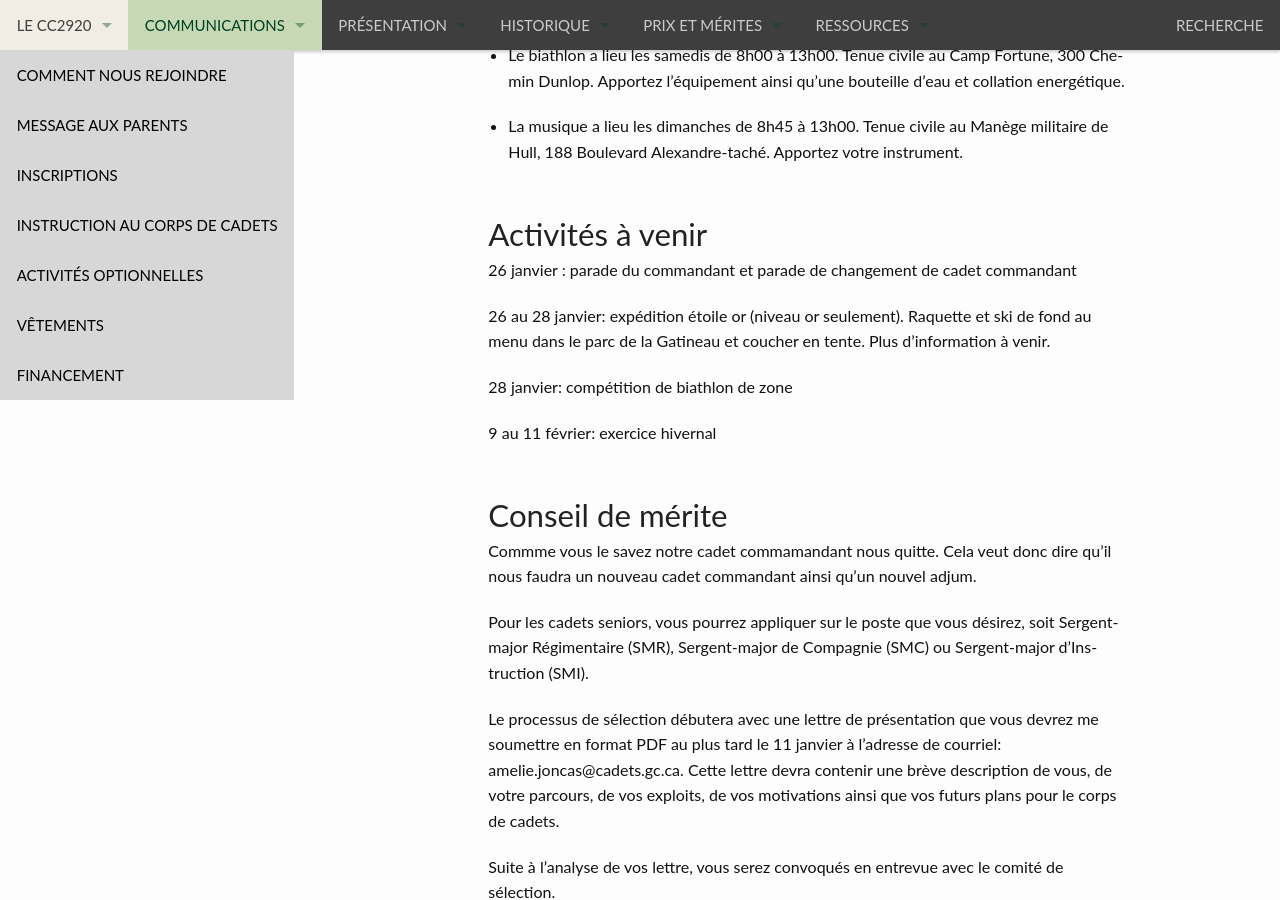
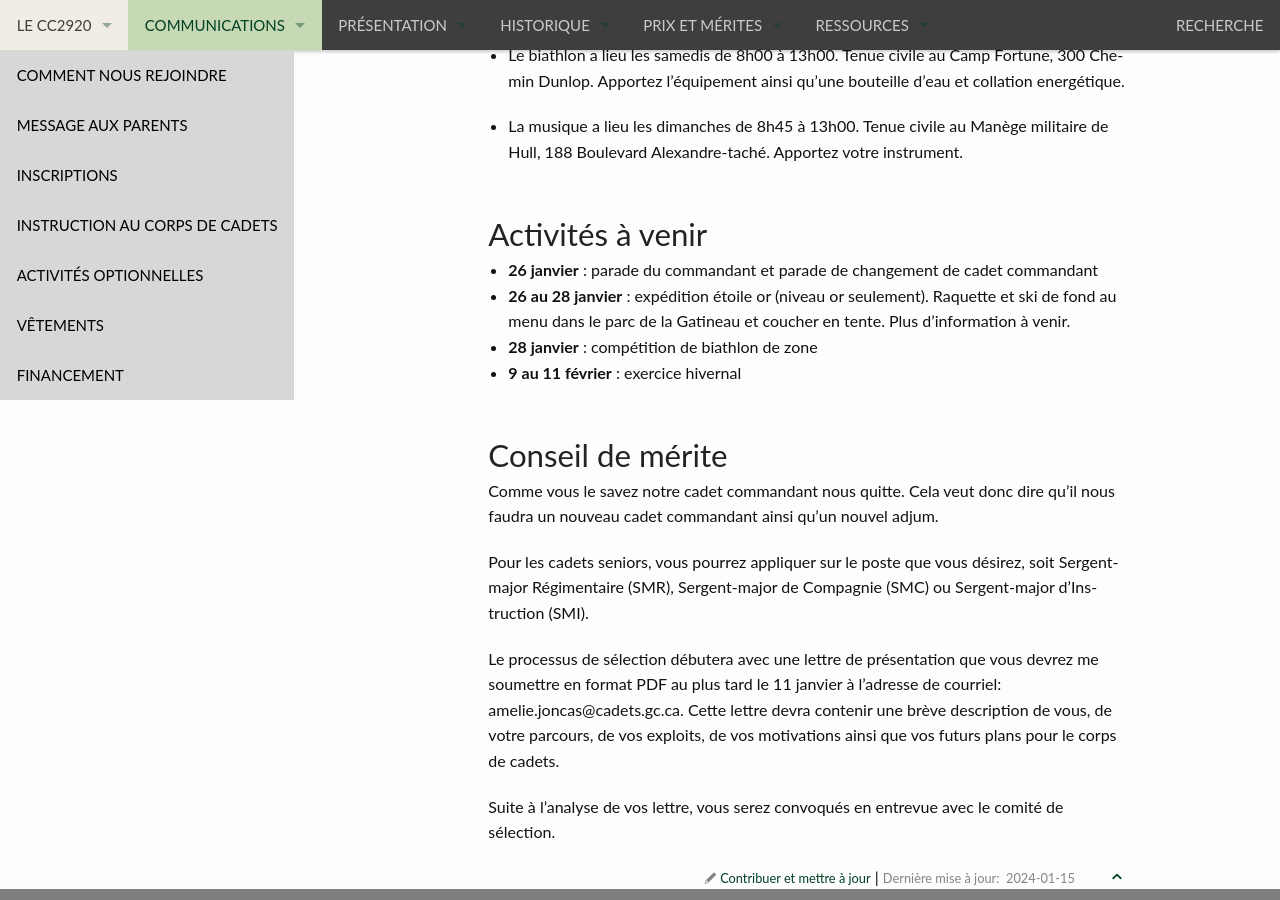
Before and after one commit to CC2920/web, a Jekyll site: the page built from _communications/messages.md, in a window 1280 px wide and 900 px high, scrolled down 784 px. Built offline with Jekyll 4.4.1, drawn with Linux system fonts in a browser that asks for light colours.

Commit message:
Update messages.md (typos)

```diff
--- a/_communications/messages.md
+++ b/_communications/messages.md
@@ -27,17 +27,14 @@ Le cadet est responsable d’apporter un repas froid. Tenue civile.
 
 ## Activités à venir
 
-26 janvier : parade du commandant et parade de changement de cadet commandant
-
-26 au 28 janvier: expédition étoile or (niveau or seulement). Raquette et ski de fond au menu dans le parc de la Gatineau et coucher en tente. Plus d'information à venir.
-
-28 janvier: compétition de biathlon de zone
-
-9 au 11 février: exercice hivernal
+- **26 janvier** : parade du commandant et parade de changement de cadet commandant
+- **26 au 28 janvier** : expédition étoile or (niveau or seulement). Raquette et ski de fond au menu dans le parc de la Gatineau et coucher en tente. Plus d'information à venir.
+- **28 janvier** : compétition de biathlon de zone
+- **9 au 11 février** : exercice hivernal
 
 ## Conseil de mérite
 
-Commme vous le savez notre cadet commamandant nous quitte. Cela veut donc dire qu'il nous faudra un nouveau cadet commandant ainsi qu'un nouvel adjum.
+Comme vous le savez notre cadet commandant nous quitte. Cela veut donc dire qu'il nous faudra un nouveau cadet commandant ainsi qu'un nouvel adjum.
 
 Pour les cadets seniors, vous pourrez appliquer sur le poste que vous désirez, soit Sergent-major Régimentaire (SMR), Sergent-major de Compagnie (SMC) ou Sergent-major d'Instruction (SMI).
 
```
